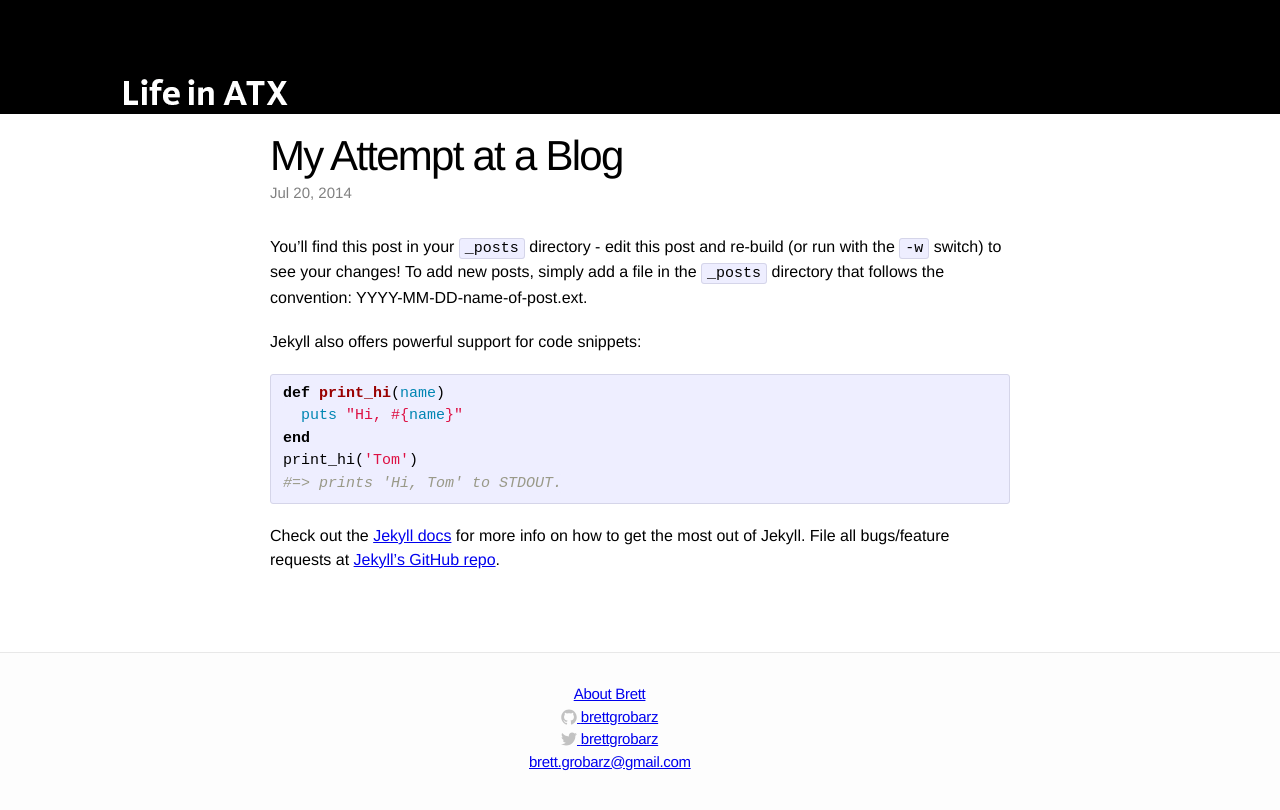
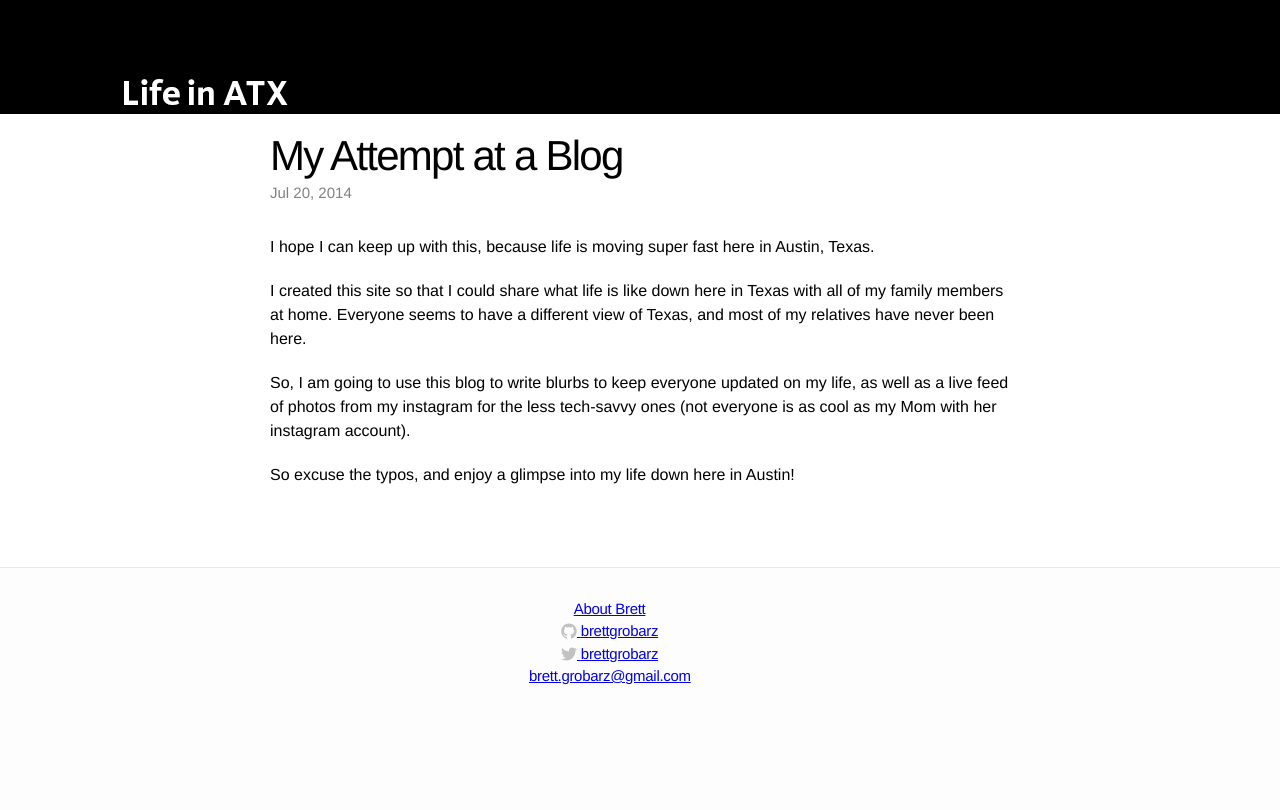
Before and after one commit to brettgrobarz/brettgrobarz.github.io, a Jekyll site: the page built from _posts/2014-07-16-welcome-to-jekyll.markdown, in a window 1280 px wide and 900 px high. Shown: the top 810 px of the window. Built offline with Jekyll 4.4.1, drawn with Linux system fonts in a browser that asks for light colours.

Commit message:
added quick first blog post

```diff
--- a/_posts/2014-07-16-welcome-to-jekyll.markdown
+++ b/_posts/2014-07-16-welcome-to-jekyll.markdown
@@ -4,20 +4,10 @@ title:  "My Attempt at a Blog"
 date:   2014-07-20 20:10:00
 ---
 
-You'll find this post in your `_posts` directory - edit this post and re-build (or run with the `-w` switch) to see your changes!
-To add new posts, simply add a file in the `_posts` directory that follows the convention: YYYY-MM-DD-name-of-post.ext.
+I hope I can keep up with this, because life is moving super fast here in Austin, Texas.
 
-Jekyll also offers powerful support for code snippets:
+I created this site so that I could share what life is like down here in Texas with all of my family members at home. Everyone seems to have a different view of Texas, and most of my relatives have never been here.
 
-{% highlight ruby %}
-def print_hi(name)
-  puts "Hi, #{name}"
-end
-print_hi('Tom')
-#=> prints 'Hi, Tom' to STDOUT.
-{% endhighlight %}
+So, I am going to use this blog to write blurbs to keep everyone updated on my life, as well as a live feed of photos from my instagram for the less tech-savvy ones (not everyone is as cool as my Mom with her instagram account).
 
-Check out the [Jekyll docs][jekyll] for more info on how to get the most out of Jekyll. File all bugs/feature requests at [Jekyll's GitHub repo][jekyll-gh].
-
-[jekyll-gh]: https://github.com/jekyll/jekyll
-[jekyll]:    http://jekyllrb.com
+So excuse the typos, and enjoy a glimpse into my life down here in Austin!
```
